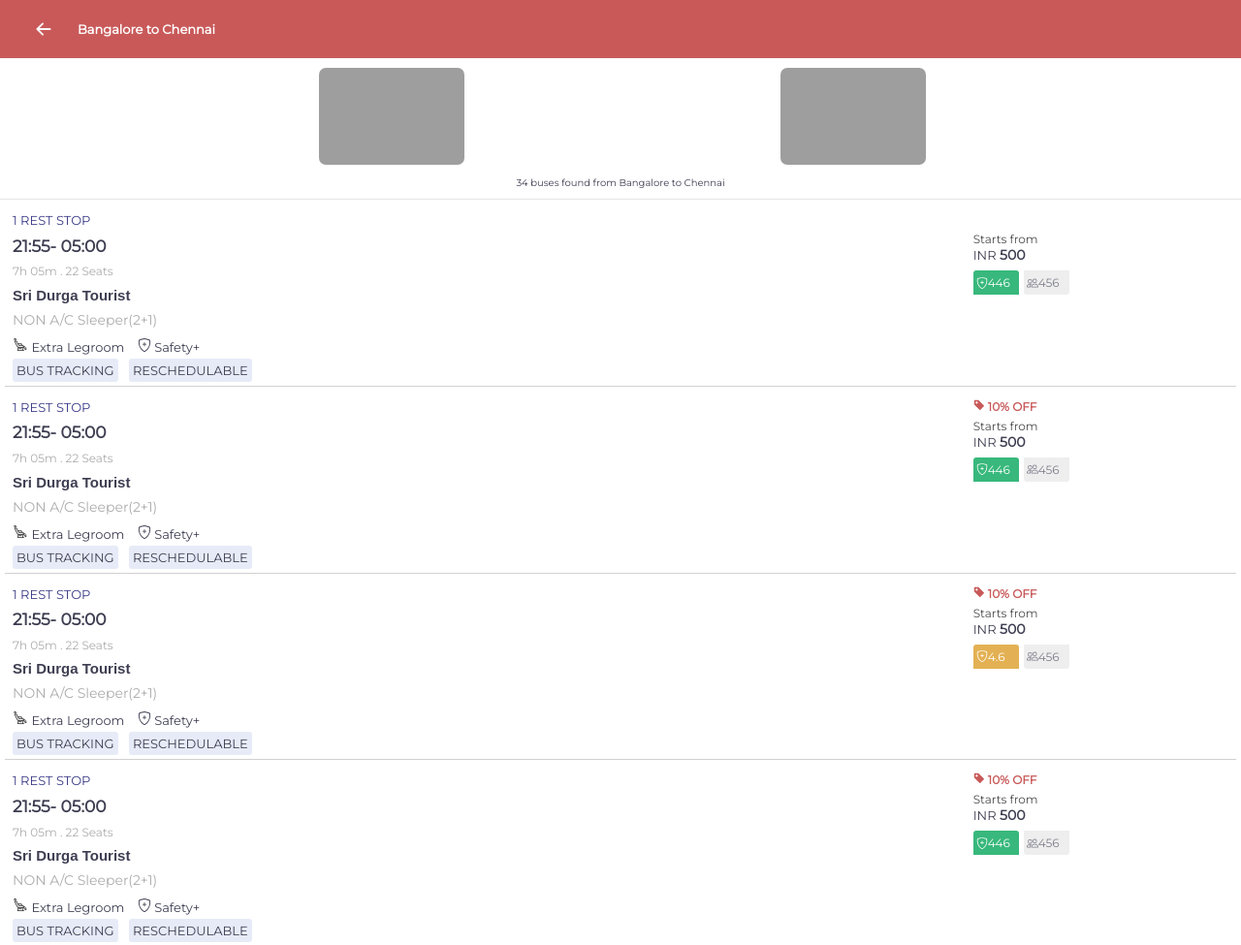
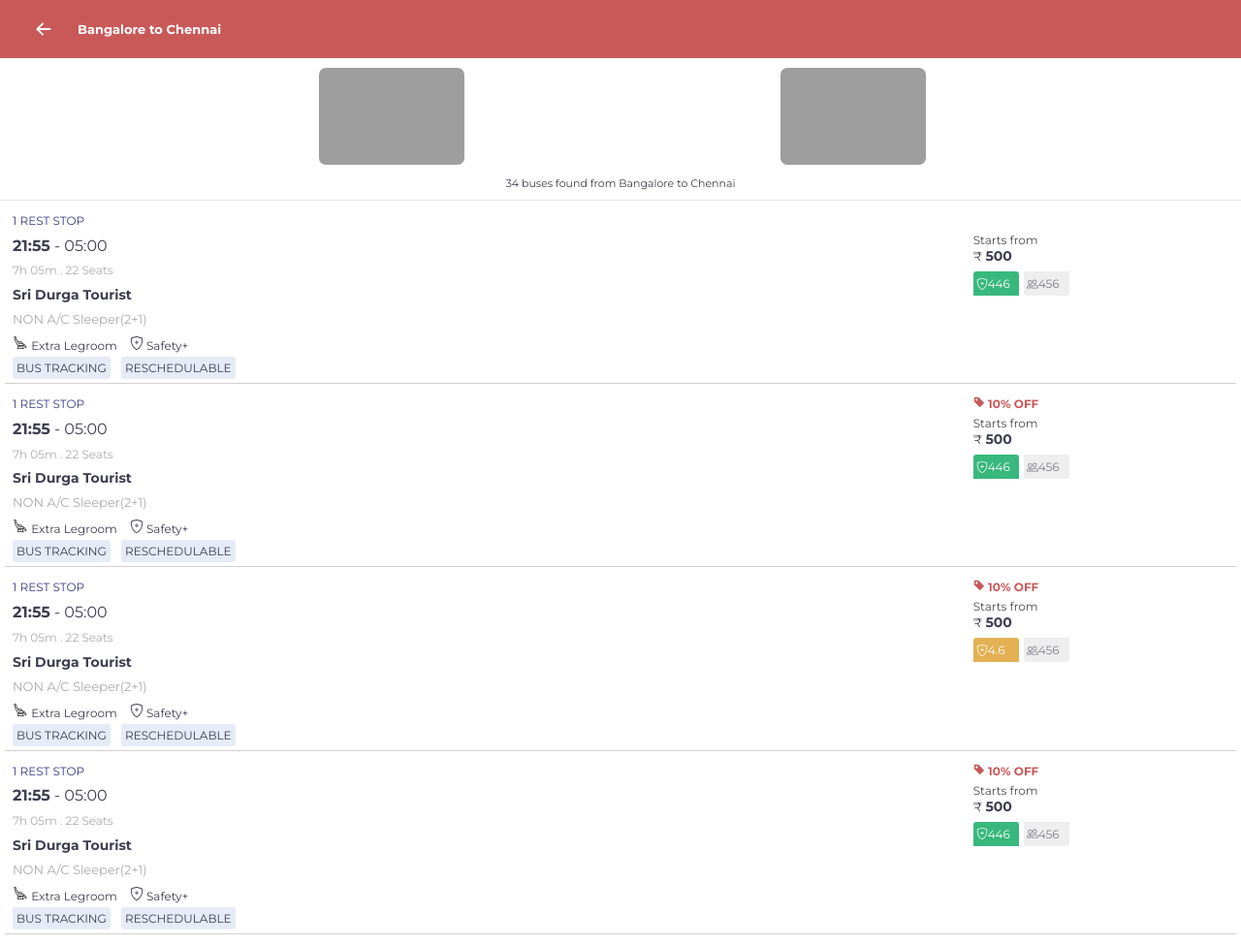
Before and after one commit to ribajacob123/redbus-training-css-assignment3, a plain HTML site: page index.html in a window 1280 px wide. Shown: the top 975 px of the page at 97% size. Drawn offline with Linux system fonts and the light colour scheme; grey boxes are pictures that could not be loaded.

Commit message:
Font changed

```diff
--- a/index.html
+++ b/index.html
@@ -9,7 +9,7 @@
 
     <link rel="shortcut icon" href="favicon.ico" type="image/x-icon">
 
-    <link href='https://fonts.googleapis.com/css?family=Montserrat' rel='stylesheet'>
+    <link href='https://fonts.googleapis.com/css?family=Montserrat:100,200,300,400,500,700' rel='stylesheet'>
 </head>
 <body>
 
@@ -26,13 +26,9 @@
 
 <ul>
     <li class="bannerTiles" style="background-image: url(&quot;https://s3.rdbuz.com/Images/ReddealsCards/IND/SafetyPlus_MainCard.svg&quot;);">
-        <div class="bannerShort"> </div>
-        <div class="bannerDes"></div>
     </li>
 
     <li class="bannerTiles fl" style="background-image: url(&quot;https://s3.rdbuz.com/Images/ReddealsCards/IND/4_10_MainCard.svg&quot;);">
-        <div class="bannerShort"></div>
-        <div class="bannerDes"></div>
     </li>
 </ul>
 
@@ -48,7 +44,7 @@
     <div class="main-content">
        <div class="firstrow">
            <div class="reststop">1 REST STOP</div>
-           <div class="timings">21:55- 05:00</div>
+           <div class="timings"><strong>21:55</strong> - 05:00</div>
            <div class="hrs">7h 05m . 22 Seats</div>
        </div>
        <div class="secondrow">
@@ -76,7 +72,7 @@
         <div class="discount"></div>
         <div class="fareprice">
             <div class="starts">Starts from</div>
-            <div class="charge">INR
+            <div class="charge">&#8377;
                 <span class="amount">500</span>
             </div>
         </div>
@@ -109,7 +105,7 @@
     <div class="main-content">
        <div class="firstrow">
            <div class="reststop">1 REST STOP</div>
-           <div class="timings">21:55- 05:00</div>
+           <div class="timings"><strong>21:55</strong> - 05:00</div>
            <div class="hrs">7h 05m . 22 Seats</div>
        </div>
        <div class="secondrow">
@@ -139,7 +135,7 @@
           </svg> 10% OFF</strong></p></div>
         <div class="fareprice">
             <div class="starts">Starts from</div>
-            <div class="charge">INR
+            <div class="charge">&#8377;
                 <span class="amount">500</span>
             </div>
         </div>
@@ -157,7 +153,7 @@
     <div class="main-content">
        <div class="firstrow">
            <div class="reststop">1 REST STOP</div>
-           <div class="timings">21:55- 05:00</div>
+           <div class="timings"><strong>21:55</strong> - 05:00</div>
            <div class="hrs">7h 05m . 22 Seats</div>
        </div>
        <div class="secondrow">
@@ -187,7 +183,7 @@
           </svg> 10% OFF</strong></p></div>
         <div class="fareprice">
             <div class="starts">Starts from</div>
-            <div class="charge">INR
+            <div class="charge">&#8377;
                 <span class="amount">500</span>
             </div>
         </div>
@@ -205,7 +201,7 @@
     <div class="main-content">
        <div class="firstrow">
            <div class="reststop">1 REST STOP</div>
-           <div class="timings">21:55- 05:00</div>
+           <div class="timings"><strong>21:55</strong> - 05:00</div>
            <div class="hrs">7h 05m . 22 Seats</div>
        </div>
        <div class="secondrow">
@@ -235,7 +231,7 @@
           </svg> 10% OFF</strong></p></div>
         <div class="fareprice">
             <div class="starts">Starts from</div>
-            <div class="charge">INR
+            <div class="charge">&#8377;
                 <span class="amount">500</span>
             </div>
         </div>
--- a/styles.css
+++ b/styles.css
@@ -49,7 +49,7 @@ ul{
 }
 
 .searchresults{
-    font-size: 10px;
+    font-size: 11px;
     color: #3e3e52;
     width: 100%;
     height: auto;
@@ -158,12 +158,11 @@ ul{
 }
 .reststop{
     color: rgba(27, 27, 116, 0.87);
-    font-size: 13px;
+    font-size: 12px;
 }
 .timings{
-    font-size: 17px;
+    font-size: 16px;
     color: #3e3e52;
-    font-weight: 900;
 }
 .hrs{
     font-size: 12px;
@@ -171,19 +170,18 @@ ul{
 }
 
 .bo{
-    font-family:sans-serif;
-    font-size: 15px;
+    font-size: 14px;
     color: #3e3e52;
     font-weight: 900;
 }
 .type{
-    font-size: 14px;
+    font-size: 13px;
     color:rgb(172, 172, 172);
 }
 
 .thirdrow{
     color: #3e3e52;
-    font-size: 13px;
+    font-size: 12px;
 }
 
 #legroom{
@@ -205,6 +203,10 @@ ul{
 
 
 @media only screen and (max-width: 351px) {
+
+    .grid-container{
+        grid-template-columns: 78fr 22fr;
+    }
 
     .discount{
         font-size: 9px;
```
